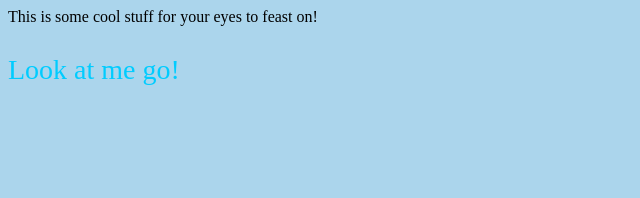
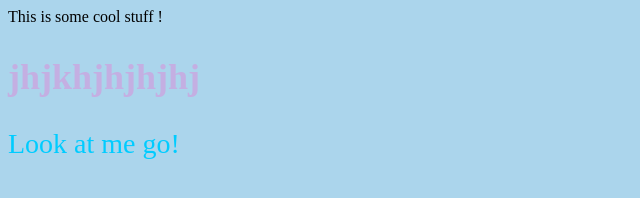
Before and after one commit to leotheobald/gruntserver, a website: page public/index.html in a window 1280 px wide. Shown: the whole page, without its empty margins (0-640 px from the left). Drawn offline with nearby package versions, Linux system fonts and the light colour scheme.

Commit message:
Added longer desc in readme updated less and html

```diff
--- a/public/index.html
+++ b/public/index.html
@@ -9,8 +9,9 @@
   <script src="dist/js/app.min.js"></script>
 </head>
 <body ng-app="gruntApp" ng-controller="mainController">
-  This is some cool stuff for your eyes to feast on!
+  This is some cool stuff !
+<h2>jhjkhjhjhjhj</h2>
+  <p>{{ message }}</p>
 
-  <p>{{ message }}</p>
 </body>
 </html>
--- a/public/src/css/style.less
+++ b/public/src/css/style.less
@@ -1,6 +1,11 @@
 /* public/src/css/style.less */
 @primaryColor : #00CCFF;
 @secondary: #Abd5ec;
+@tertiary: #c4afe2;
 
 body { background:@secondary; }
 p {color: @primaryColor;font-size: 28px;}
+h2 {
+  color: @tertiary;
+  font-size: 36px;
+}
```
Also changed, not shown: public/dist/css/style.css, public/dist/css/style.min.css.
